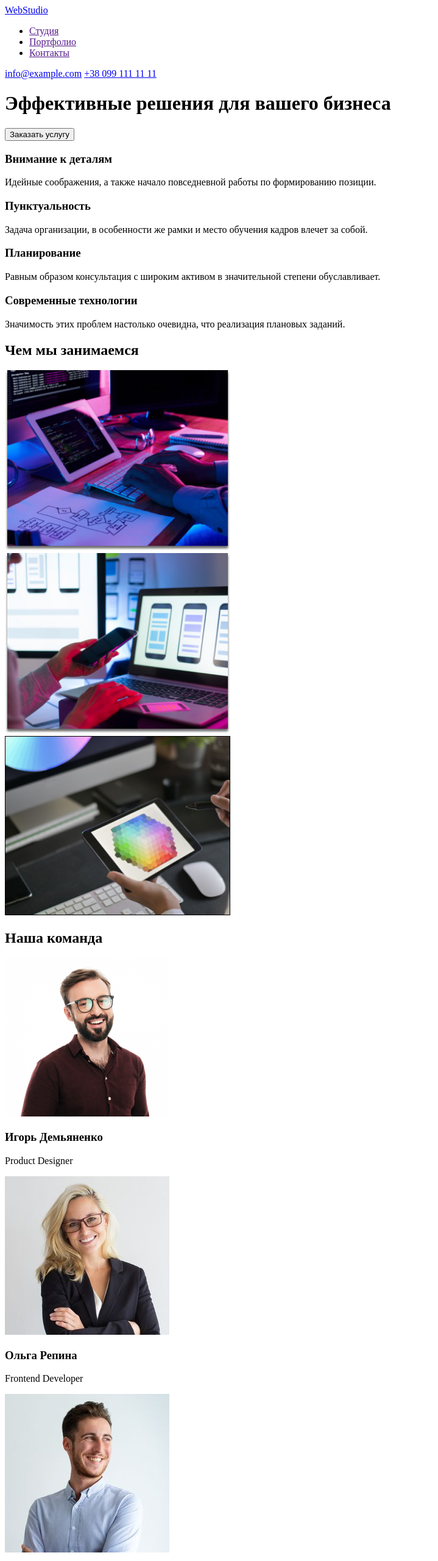
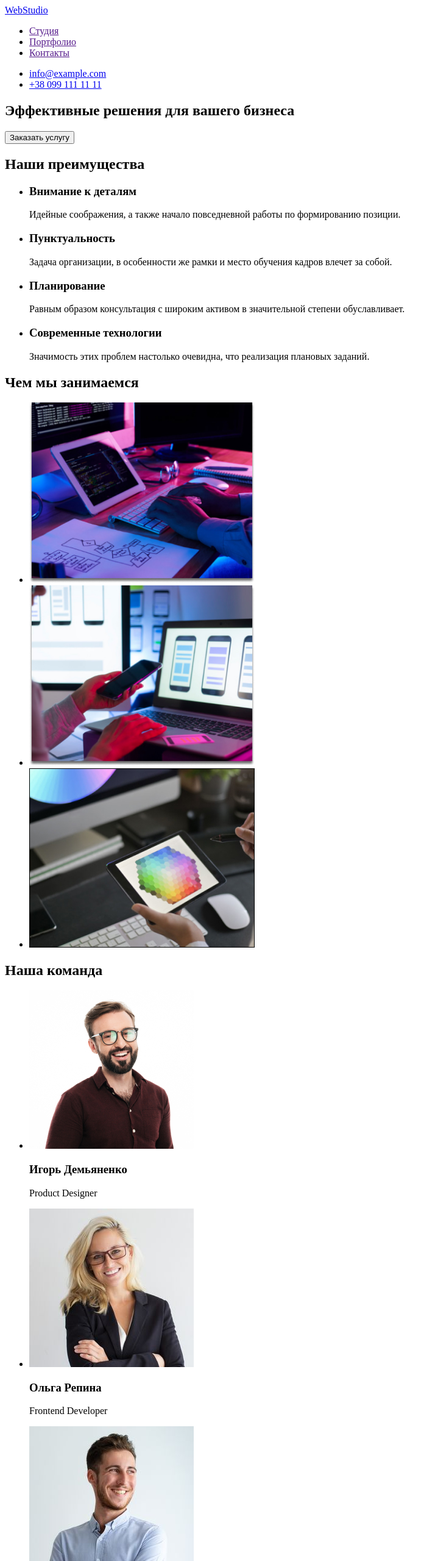
Before and after one commit to akrir6/goit-markup-hw-01, a plain HTML site: page index.html in a window 1280 px wide. Shown: the top 2560 px of the page at 61% size, without its empty margins (0-719 px from the left). Drawn offline with Linux system fonts and the light colour scheme.

Commit message:
Update index.html
перероблено  div на списки
змінено footer

```diff
--- a/index.html
+++ b/index.html
@@ -8,9 +8,8 @@
   </head>
   <body>
     <header>
-      <div>
       <a href="/">WebStudio</a>
-      </div>
+
       <nav>
         <ul>
           <li><a href="">Студия</a></li>
@@ -18,76 +17,94 @@
           <li><a href="">Контакты</a></li>
         </ul>
       </nav>
-      <div>
+
+      <ul>
+        <li>
           <a href="mailto:info@example.com">info@example.com</a>
+        </li>
+        <li>
           <a href="tel:+380991111111">+38 099 111 11 11</a>
-      </div>
+        </li>
+      </ul>
     </header>
     <main>
-      <div>
+      <section>
         <h1>Эффективные решения для вашего бизнеса</h1>
         <button type="button">Заказать услугу</button>
-      </div>
+      </section>
+
       <section>
-        <div>
+        <h2>Наши преимущества</h2>
+        <ul>
+          <li>
             <h3>Внимание к деталям</h3>
             <p>Идейные соображения, а также начало повседневной работы по формированию позиции.</p>
-        </div>
-        <div>
+          </li>
+          <li>
             <h3>Пунктуальность</h3>
-          <p>Задача организации, в особенности же рамки и место обучения кадров влечет за собой.</p>
-        </div>
-        <div>
+            <p>
+              Задача организации, в особенности же рамки и место обучения кадров влечет за собой.
+            </p>
+          </li>
+          <li>
             <h3>Планирование</h3>
-          <p>Равным образом консультация с широким активом в значительной степени обуславливает.</p>
-        </div>
-        <div>
+            <p>
+              Равным образом консультация с широким активом в значительной степени обуславливает.
+            </p>
+          </li>
+          <li>
             <h3>Современные технологии</h3>
             <p>Значимость этих проблем настолько очевидна, что реализация плановых заданий.</p>
-        </div>
+          </li>
+        </ul>
       </section>
 
       <section>
         <h2>Чем мы занимаемся</h2>
-        <div><img src="images/web.jpg" alt="Web" width="370" /></div>
-        <div><img src="images/uxui.jpg" alt="UX/UI" width="370" /></div>
-        <div><img src="images/color.jpg" alt="Color" width="370" /></div>
+        <ul>
+          <li><img src="images/web.jpg" alt="Web" width="370" /></li>
+          <li><img src="images/uxui.jpg" alt="UX/UI" width="370" /></li>
+          <li><img src="images/color.jpg" alt="Color" width="370" /></li>
+        </ul>
       </section>
 
       <section>
         <h2>Наша команда</h2>
-        <div>
+        <ul>
+          <li>
             <img src="images/idemianenko.jpg" alt="Игорь Демьяненко" width="270" />
             <h3>Игорь Демьяненко</h3>
             <p>Product Designer</p>
-        </div>
-        <div>
+          </li>
+          <li>
             <img src="images/orepina.jpg" alt="Ольга Репина" width="270" />
             <h3>Ольга Репина</h3>
             <p>Frontend Developer</p>
-        </div>
-        <div>
+          </li>
+          <li>
             <img src="images/mtarasov.jpg" alt="Николай Тарасов" width="270" />
             <h3>Николай Тарасов</h3>
             <p>Marketing</p>
-        </div>
-        <div>
+          </li>
+          <li>
             <img src="images/myermakov.jpg" alt="Михаил Ермаков" width="270" />
             <h3>Михаил Ермаков</h3>
             <p>UI Designer</p>
-        </div>
+          </li>
+        </ul>
       </section>
     </main>
     <footer>
-      <div>
       <a href="/">WebStudio</a>
-      </div>
-      <address>г. Киев, пр-т Леси Украинки, 26</address>
-      <div>
-        <a href="mailto:info@example.com">info@example.com</a>
-        <br />
-        <a href="tel:+380991111111">+38 099 111 11 11</a>
-      </div>
+      <address>
+        <ul>
+          <li>
+            <a href="https://maps.google.com/?q=Київ, пр-т Лесі Українки, 26">г. Киев, пр-т Леси Украинки, 26</a>
+          </li>
+          <li><a href="mailto:info@example.com">info@example.com</a></li>
+          <li><a href="tel:+380991111111">+38 099 111 11 11</a></li>
+        </ul>
+      </address>
     </footer>
   </body>
 </html>
```
Lines whose indentation alone changed are shown as unchanged.
